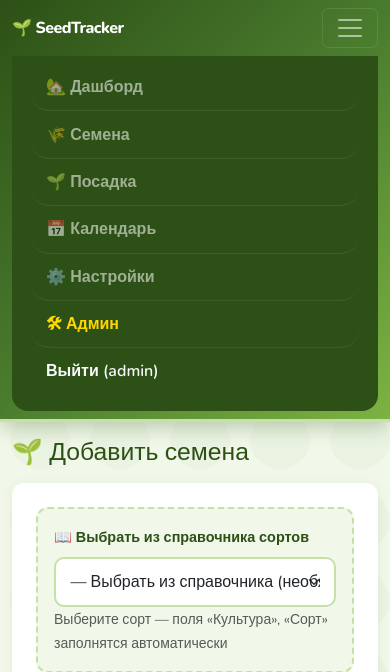
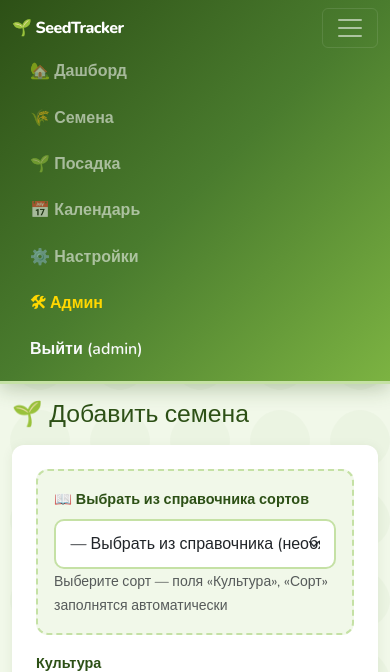
Before and after one commit to lamenay/SeedTrackerSite, a Flask app: page /plantings/add_seed in a window 390 px wide, after a click that opens the changed part. Shown: the top 672 px of the page. Run offline with Flask 3, Linux system fonts and the light colour scheme; a user stored in the database is signed in.

Commit message:
Update base.html

```diff
--- a/app/templates/base.html
+++ b/app/templates/base.html
@@ -355,18 +355,10 @@
             /* Navbar */
             .navbar-brand { font-size: 1.15rem; }
             .navbar .container { padding-left: 12px; padding-right: 12px; }
-            .collapse.navbar-collapse {
-                background: var(--green-dark);
-                border-radius: 0 0 16px 16px;
-                padding: 0.5rem 1rem 1rem;
-                margin-top: 0.5rem;
-            }
             .nav-link {
                 padding: 0.7rem 1rem !important;
                 font-size: 1rem;
-                border-bottom: 1px solid rgba(255,255,255,0.08);
             }
-            .nav-link:last-child { border-bottom: none; }
 
             /* Container */
             .container { padding-left: 12px; padding-right: 12px; }
```
